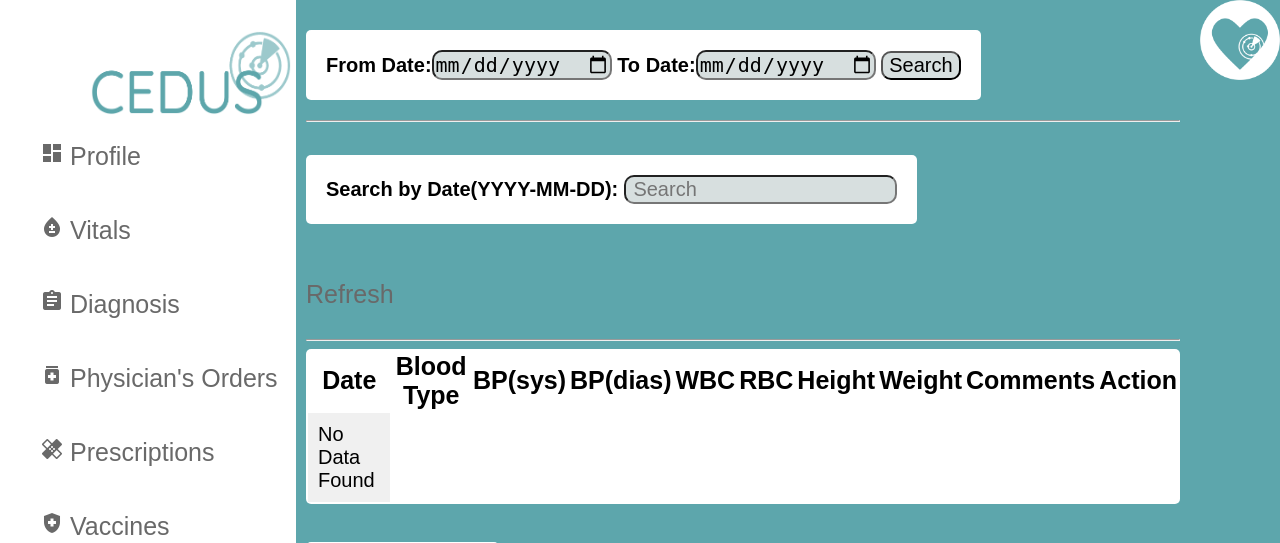
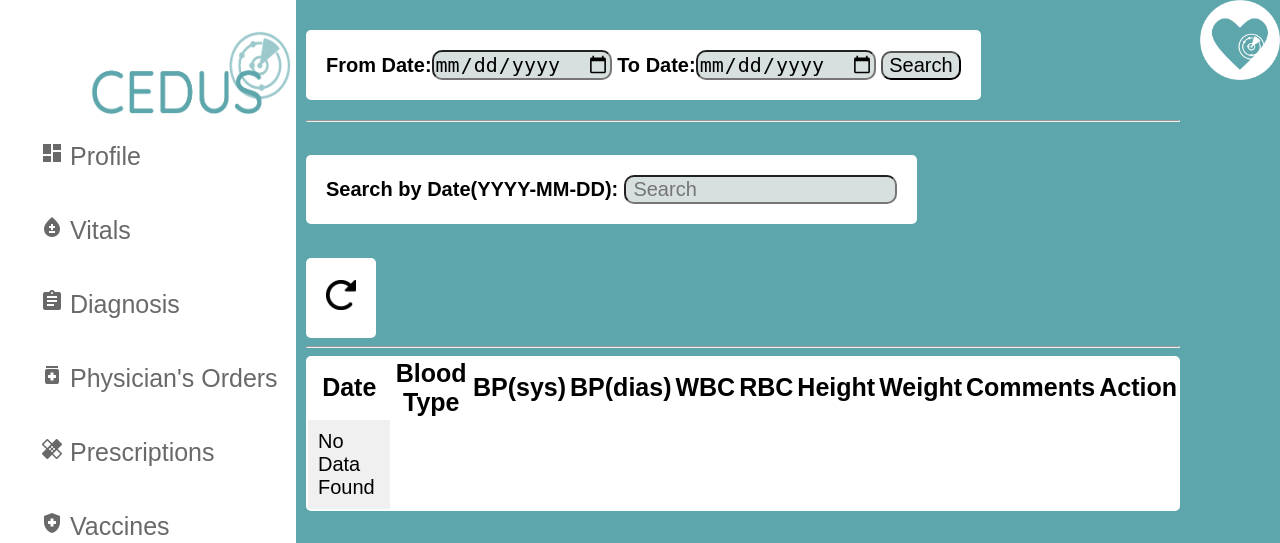
Before and after one commit to LolsMeow/Cedus, a Django app: template main/templates/main/vitals_test.html in a window 1280 px wide. Shown: the top 543 px of the page. Run offline with Django 3.2, Linux system fonts and the light colour scheme; the template is opened without the code that fills it, so the values that code supplies are empty.

Commit message:
Update vitals_test.html

```diff
--- a/main/templates/main/vitals_test.html
+++ b/main/templates/main/vitals_test.html
@@ -28,7 +28,8 @@
                         </div>
 
                 </div>
-<a href="{%  url 'main:vitals' %}">Refresh</a>
+				<div class="refresh">
+<a href="{%  url 'main:vitals' %}"><img src="{% static 'images/refresh.png' %}" width = "30" height = "30"></a></div>
             <hr>
             <div id="apptable">
                 <table class="table table-bordered table-striped">
@@ -58,7 +59,7 @@
                         <td>{{ item.vt_height|default:"" }}</td>
                         <td>{{ item.vt_weight|default:"" }}</td>
                         <td>{{ item.vt_comments|default:"" }}</td>
-                        <td><a href="#" class="paging" class="btn btn-md  bg-light-blue text-white">Edit</a></td>
+                        <td><a href="#" class="paging" class="btn btn-md  bg-light-blue text-white"><img src="{% static 'images/edit.png' %}" width = "20" height = "20"></a></td>
                     </tr>
                     {% empty %}
                     <tr>
```
